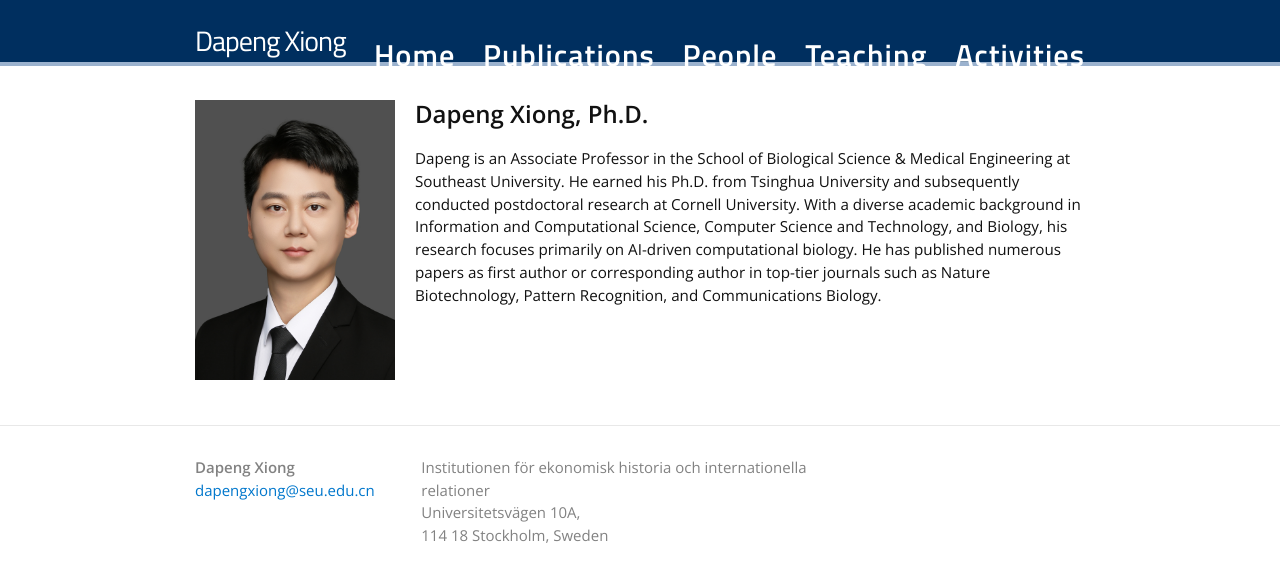
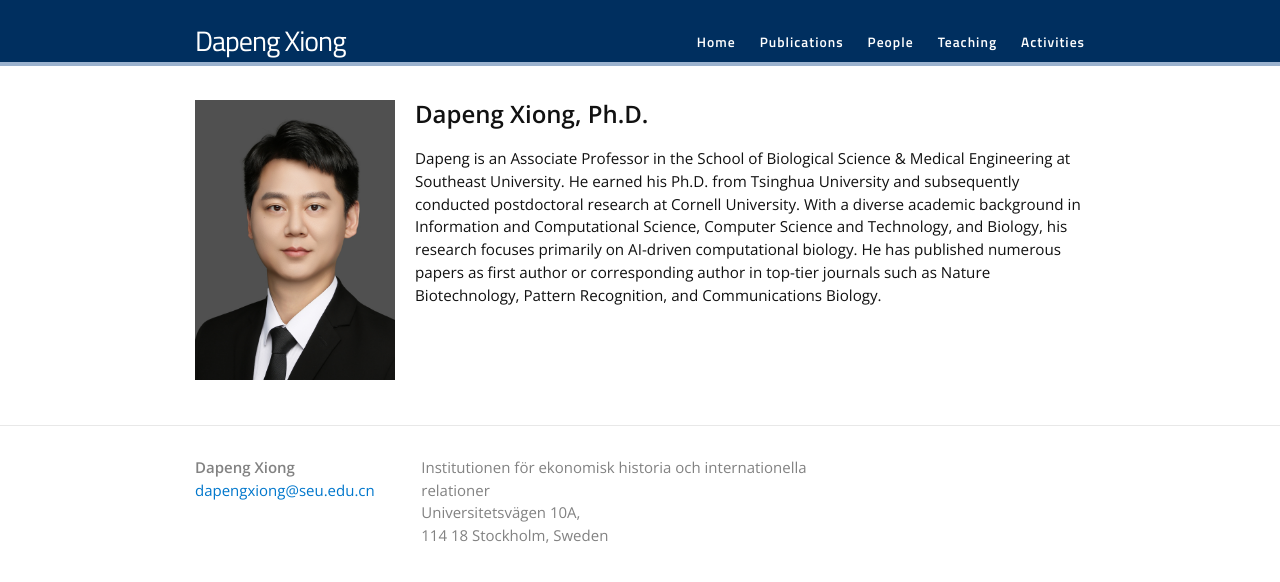
Before and after one commit to dapeng-xiong/dapeng-xiong.github.io, a Jekyll site: the page built from index.html, in a window 1280 px wide. Shown: the top 582 px of the page. Built offline with Jekyll 4.4.1, drawn with Linux system fonts in a browser that asks for light colours; nearby versions of some CDN libraries; some web fonts are replaced.

Commit message:
Update _header.scss

```diff
--- a/_sass/_header.scss
+++ b/_sass/_header.scss
@@ -71,7 +71,7 @@
 	text-align: right;
 	float: right;
 	padding-top: 9px;
-	font-size: 200%;
+	font-size: 90%;
 	letter-spacing: 1px;
 	line-height: 1em;
 	font-weight: 600;
```
